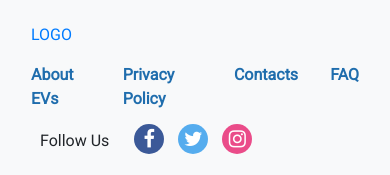
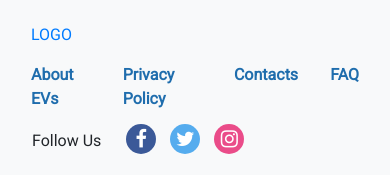
Before and after one commit to pisalore/EVs, a Django app: template templates/registration_layout.html in a window 390 px wide. Shown: the part 669-844 px from the top of the page. Run offline with Django 3.2, Linux system fonts and the light colour scheme; the template is opened without the code that fills it, so the values that code supplies are empty; some libraries are stand-ins or nearby versions.

Commit message:
registration page layout with footer - minor fixes responsiveness

```diff
--- a/templates/registration_layout.html
+++ b/templates/registration_layout.html
@@ -22,7 +22,7 @@
     </nav>
     <div class="container-fluid d-flex flex-column" style="height: 100%">
         <div class="row justify-content-center flex-fill">
-            <div class="col-sm-8 col-md-4" style="background-color: #4BABFA">
+            <div class="col-sm-12 col-md-4" style="background-color: #4BABFA">
                 <div class="disclaimer py-2">Find your own way with EVs.</div>
             </div>
             <div class="col-sm-6 col-md-8 col-lg-8 col-xl-8">
@@ -31,16 +31,16 @@
             </div>
         </div>
         <div class="py-3 bg-light row">
-            <div class="col-xl-2 col-md-2 d-flex justify-content-md-start">
+            <div class="col-xl-1 col-md-2 d-flex justify-content-md-start">
                 <a class="nav-link" href="">LOGO</a>
             </div>
-            <div class="col-xl-8 col-md-8 d-flex justify-content-md-start">
+            <div class="col-xl-8 col-md-6 d-flex justify-content-md-start">
                 <a class="nav-link footer-item" href="">About EVs</a>
                 <a class="nav-link footer-item" href="">Privacy Policy</a>
                 <a class="nav-link footer-item" href="">Contacts</a>
                 <a class="nav-link footer-item" href="">FAQ</a>
             </div>
-            <div class="col-xl-2 col-md-2 px-4">
+            <div class="col-xl-3 col-md-6 px-3">
                 <span CLASS="px-3 py-2">Follow Us</span>
                 <a href="#" class="fa fa-facebook"></a>
                 <a href="#" class="fa fa-twitter"></a>
```
